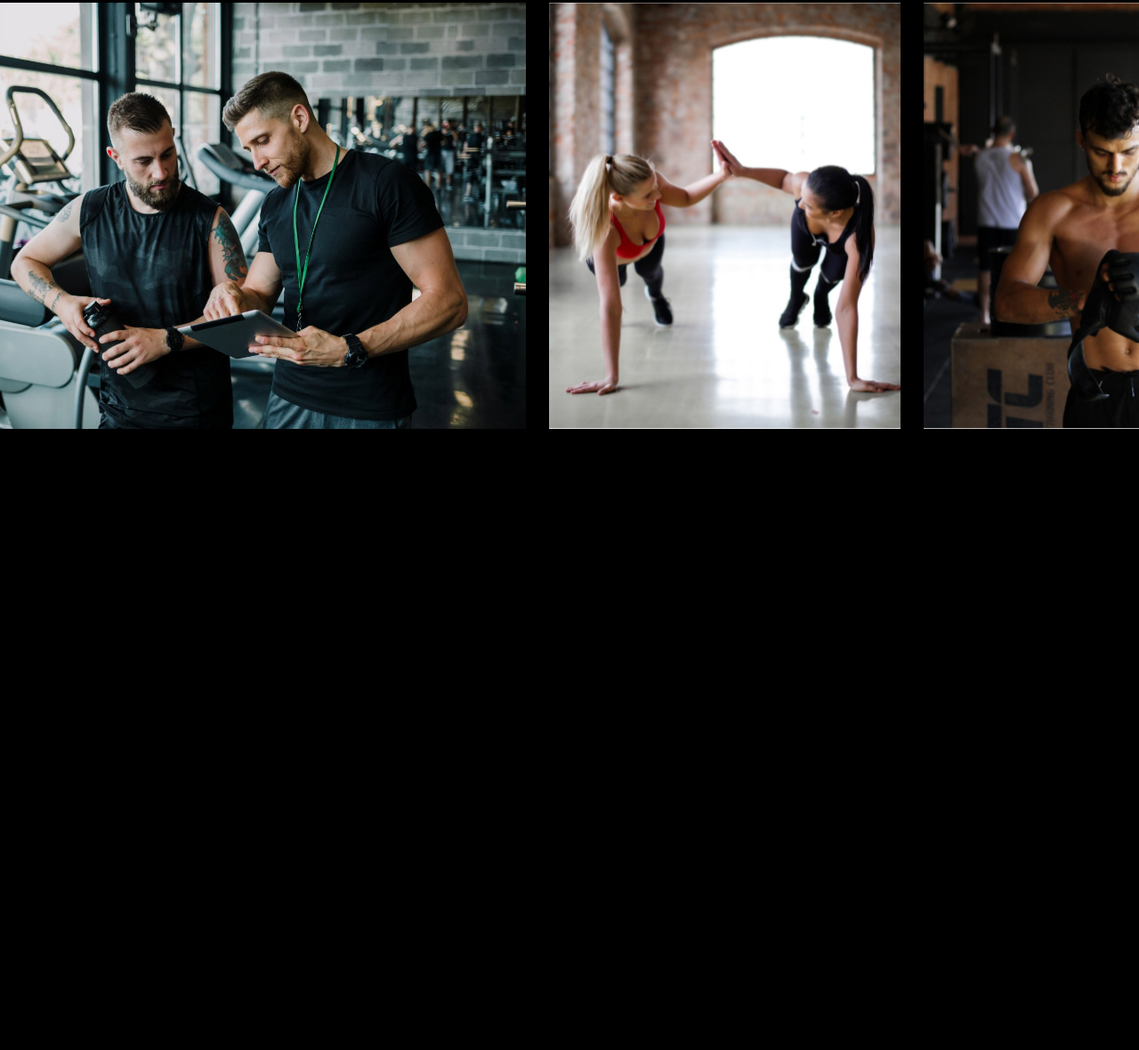
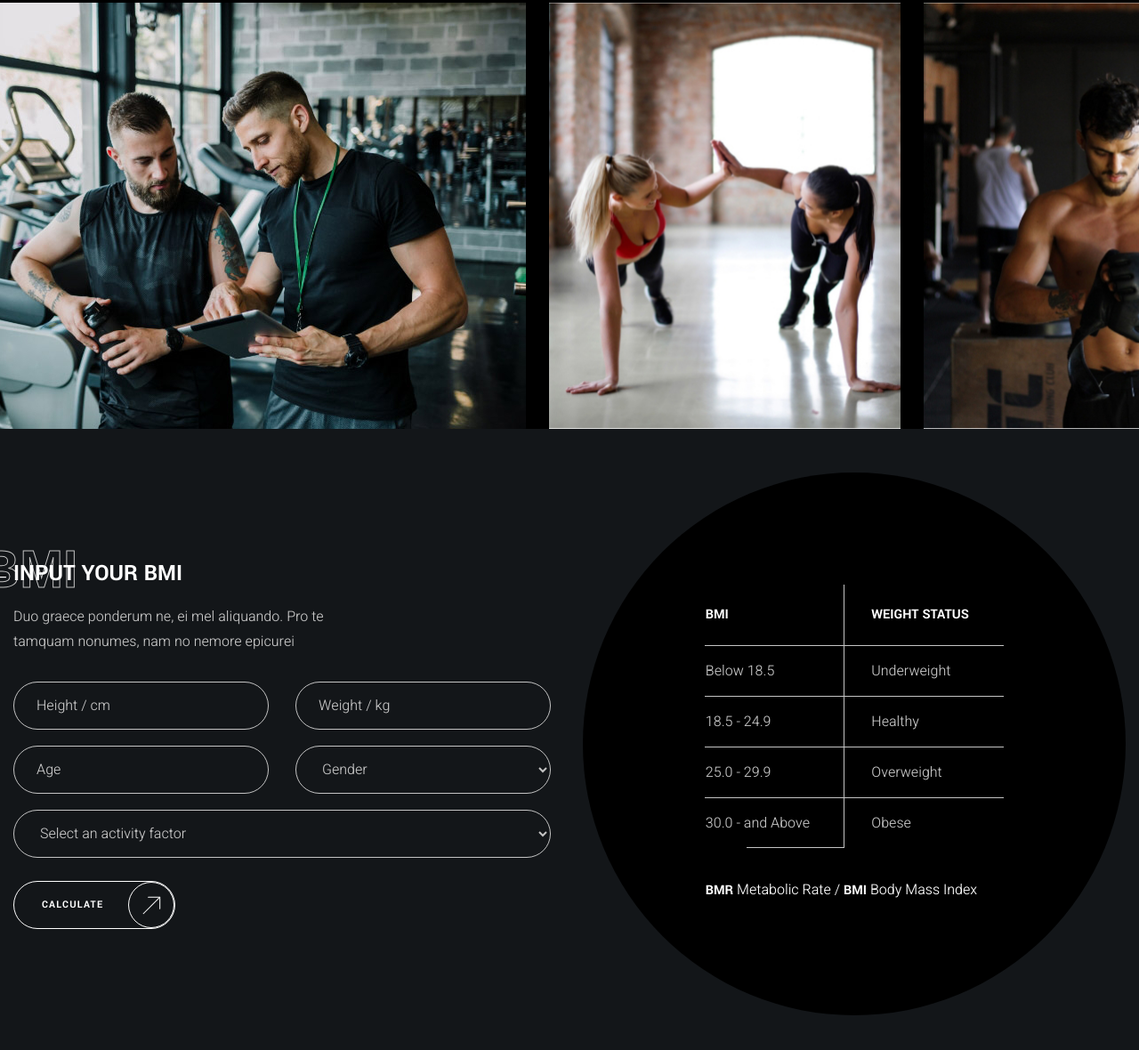
Before and after one commit to kelzerock/maketFitnes, a plain HTML site: page index.html in a window 1280 px wide. Shown: the part 5222-6402 px from the top of the page at 89% size. Before the commit the page ends 5704 px from the top, so only its background shows below. Drawn offline with Linux system fonts and the light colour scheme; files whose address does not match are found by name.

Commit message:
compete block calculate

```diff
--- a/index.html
+++ b/index.html
@@ -241,7 +241,7 @@
           <a class="location-button button transparent" href="/">view more</a>
         </div>
       </section>
-      <div class="family">
+      <section class="family">
         <header class="family-header container">
           <h2 class="family-title title-big backdrop-title centered" data-title="part">
             be a part of our fit family
@@ -257,7 +257,73 @@
           <img class="family-image" src="./images/family/4.jpg" alt="Training people" width="396" height="479" loading="lazy" >
           <img class="family-image" src="./images/family/5.jpg" alt="Training people" width="414" height="479" loading="lazy" >
         </div>
-      </div>
+      </section>
+      <section class="calculate">
+        <div class="calculate-inner container">
+          <div class="calculate-body">
+            <h2 class="calculate-title title-medium backdrop-title" data-title="BMI">Input your BMI</h2>
+            <div class="calculate-description">
+              <p>Duo graece ponderum ne, ei mel aliquando. Pro te tamquam nonumes, nam no nemore epicurei</p>
+            </div>
+            <form class="calculate-form">
+              <div class="calculate-form-body">
+                <label for="height" class="visually-hidden">Height</label>
+                <input type="number" class="calculate-input input" id="height" placeholder="Height / cm">
+                <label for="weight" class="visually-hidden">Weight</label>
+                <input type="number" class="calculate-input input" id="weight" placeholder="Weight / kg">
+                <label for="age" class="visually-hidden">Height</label>
+                <input type="number" class="calculate-input input" id="age" placeholder="Age">
+                <label class="visually-hidden" for="gender">Gender</label>
+                <select name="" id="gender" class="calculate-input input" required>
+                  <option value="" disabled selected>Gender</option>
+                  <option value="male">Male</option>
+                  <option value="female">Female</option>
+                </select>
+                <label class="visually-hidden" for="activity-factor">Activity factor</label>
+                <select name="" id="activity-factor" class="calculate-input input wide" required>
+                  <option value="" disabled selected>Select an activity factor</option>
+                  <option value="crossfit">Crossfit</option>
+                  <option value="bodyscale">Bodyscale</option>
+                </select>
+              </div>
+              <button class="calculate-button button transparent" type="submit">Calculate</button>
+            </form>
+          </div>
+          <div class="calculate-table-wrapper">
+            <table class="calculate-table">
+              <thead>
+                <tr>
+                  <th>BMI</th>
+                  <th>Weight status</th>
+                </tr>
+              </thead>
+              <tbody>
+                <tr>
+                  <td>Below 18.5</td>
+                  <td>Underweight</td>
+                </tr>
+                <tr>
+                  <td>18.5 - 24.9</td>
+                  <td>Healthy</td>
+                </tr>
+                <tr>
+                  <td>25.0 - 29.9</td>
+                  <td>Overweight</td>
+                </tr>
+                <tr>
+                  <td>30.0 - and Above</td>
+                  <td>Obese</td>
+                </tr>
+              </tbody>
+              <tfoot>
+                <tr>
+                  <td colspan="2"><b>BMR</b>  Metabolic Rate / <b>BMI</b>  Body Mass Index</td>
+                </tr>
+              </tfoot>
+            </table>
+          </div>
+        </div>
+      </section>
     </main>
   </body>
 </html>
--- a/styles.css
+++ b/styles.css
@@ -337,8 +337,21 @@ h6 {
   outline: none;
 }
 
-.input::placeholder {
+.input::placeholder,
+select.input:invalid {
   color: var(--color-light-gray);
+}
+
+/* Chrome, Safari, Edge, Opera */
+input::-webkit-outer-spin-button,
+input::-webkit-inner-spin-button {
+  -webkit-appearance: none;
+  margin: 0;
+}
+
+/* Firefox */
+input[type=number] {
+  -moz-appearance: textfield;
 }
 
 .button {
@@ -757,6 +770,121 @@ h6 {
   scroll-snap-align: start;
 }
 
+.calculate {
+  padding-block: 146px;
+  background-color: var(--color-dark-alternate);
+}
+
+.calculate-inner {
+  display: flex;
+  align-items: center;
+  column-gap: 36px;
+}
+
+.calculate-body {
+  flex-grow: 1;
+  max-width: 627px;
+}
+
+.calculate-title:not(:last-child) {
+  margin-bottom: 16px;
+}
+
+.calculate-description {
+  max-width: 385px;
+}
+.calculate-description:not(:last-child) {
+  margin-bottom: 31px;
+}
+
+.calculate-form-body {
+  display: grid;
+  grid-template-columns: repeat(2, 1fr );
+  gap: 18px 30px;
+}
+
+.calculate-form-body:not(:last-child) {
+  margin-bottom: 26px;
+}
+
+.calculate-input.wide {
+  grid-column:  -1 / 1;
+}
+
+.calculate-table-wrapper {
+  position: relative;
+  width: 100%;
+  max-width: 610px;
+  display: flex;
+  justify-content: center;
+  align-items: center;
+}
+
+.calculate-table-wrapper::before {
+  content: '';
+  position: absolute;
+  top: 50%;
+  left: 50%;
+  translate: -50% -50%;
+  width: 100%;
+  aspect-ratio: 1;
+  background-color: var(--color-dark);
+  border-radius: 50%;
+
+}
+
+.calculate-table {
+  position: relative;
+  border-collapse: collapse;
+}
+
+.calculate-table :is(td, th) {
+  padding-right: 30px;
+}
+
+.calculate-table :is(td, th):not(:first-child) {
+  padding-left: 30px;
+}
+.calculate-table :is(td, th):not(:last-child) {
+  border-right: 1px solid var(--color-light-gray);
+}
+
+.calculate-table tbody td {
+  border-top: 1px solid var(--color-light-gray);
+}
+
+.calculate-table tbody tr:last-child td:first-child {
+  position: relative;
+}
+.calculate-table tbody tr:last-child td:first-child::before {
+  content: "";
+  width: 70%;
+  border-top: 1px solid var(--color-light-gray);
+  position: absolute;
+  bottom: 0;
+  right: 0;
+}
+
+.calculate-table th {
+  padding-block: 20px;
+  text-align: left;
+  text-transform: uppercase;
+  color: var(--color-light);
+}
+
+.calculate-table td {
+  padding-block: 14px;
+}
+
+.calculate-table tfoot {
+  color: var(--color-light);
+}
+
+.calculate-table tfoot td {
+  padding-top: 33px;
+  padding-bottom: 0px;
+}
+
 @media (max-width: 1919px) {
   .motivation-card-image {
     margin-block: -20px;
```
